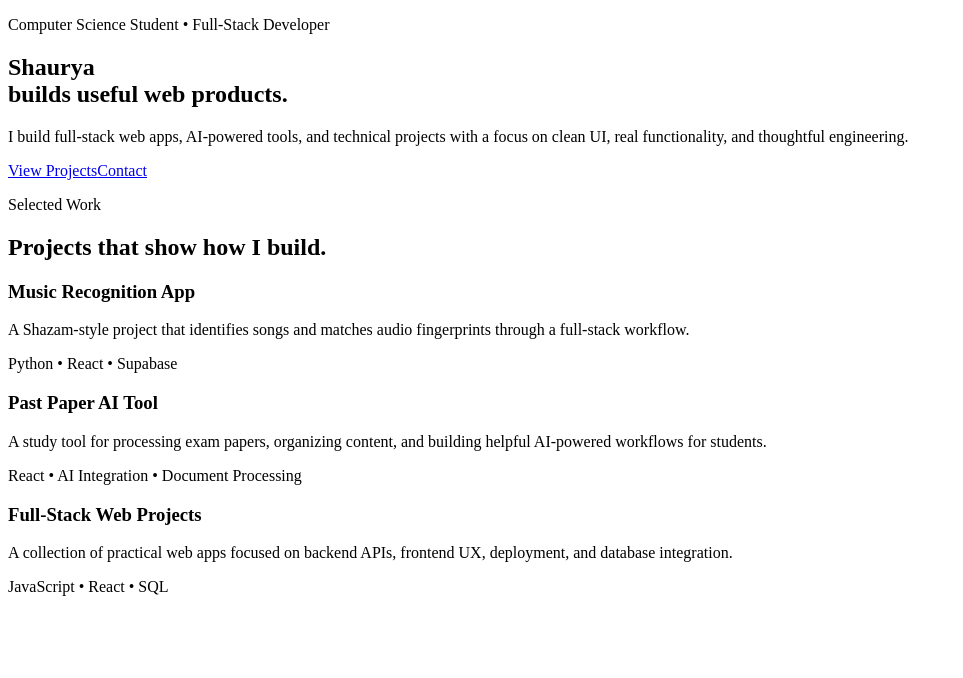
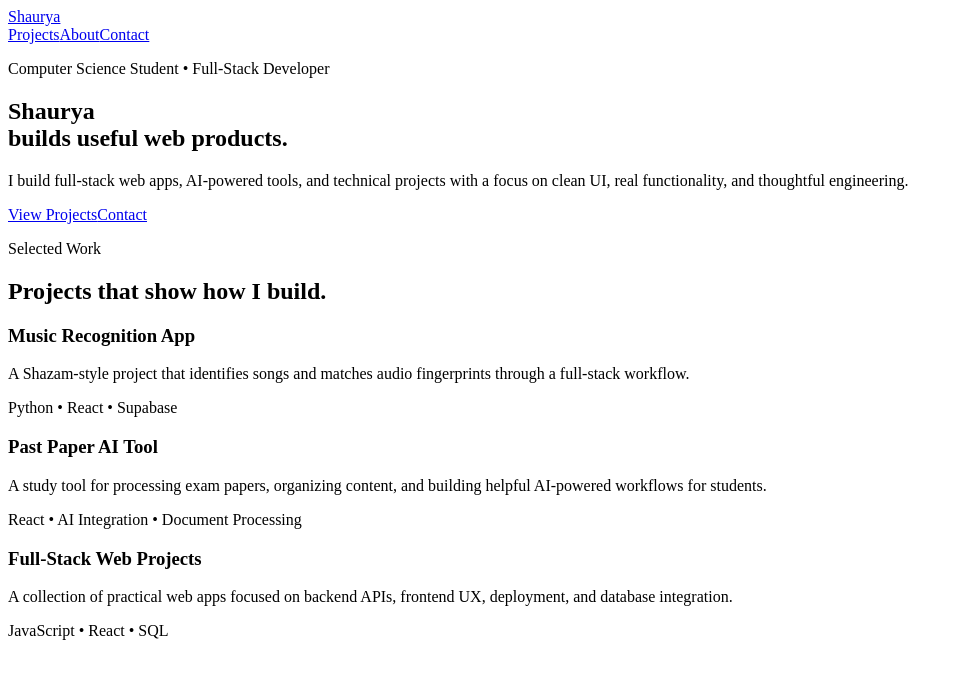
Before and after one commit to icecold009/shaurya-portfolio, a React (Vite) app: page / in a window 1280 px wide. Shown: the top 678 px of the page, without its empty margins (0-963 px from the left). Built offline with nearby package versions, Linux system fonts and the light colour scheme; the HTML template or start-up script is replaced by a standard one.

Commit message:
Add navbar

```diff
--- a/src/App.jsx
+++ b/src/App.jsx
@@ -1,12 +1,16 @@
+import Navbar from "./components/Navbar";
 import Hero from "./components/Hero";
 import Projects from "./components/Projects";
 
 function App() {
     return (
-        <main>
-            <Hero />
-            <Projects />
-        </main>
+        <>
+            <Navbar />
+            <main>
+                <Hero />
+                <Projects />
+            </main>
+        </>
     );
 }
 
--- a/src/components/Navbar.jsx
+++ b/src/components/Navbar.jsx
@@ -0,0 +1,17 @@
+function Navbar() {
+    return (
+        <header className="site-header">
+            <nav className="navbar">
+                <a href="#home" className="brand">Shaurya</a>
+
+                <div className="nav-links">
+                    <a href="#projects">Projects</a>
+                    <a href="#about">About</a>
+                    <a href="#contact">Contact</a>
+                </div>
+            </nav>
+        </header>
+    );
+}
+
+export default Navbar;
```
